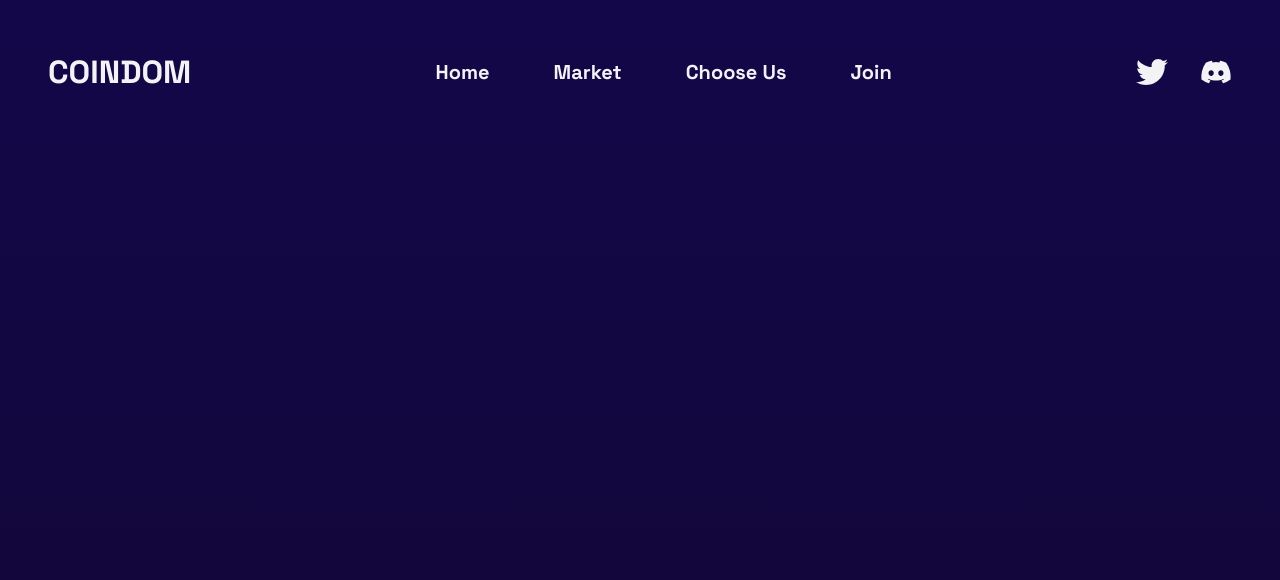
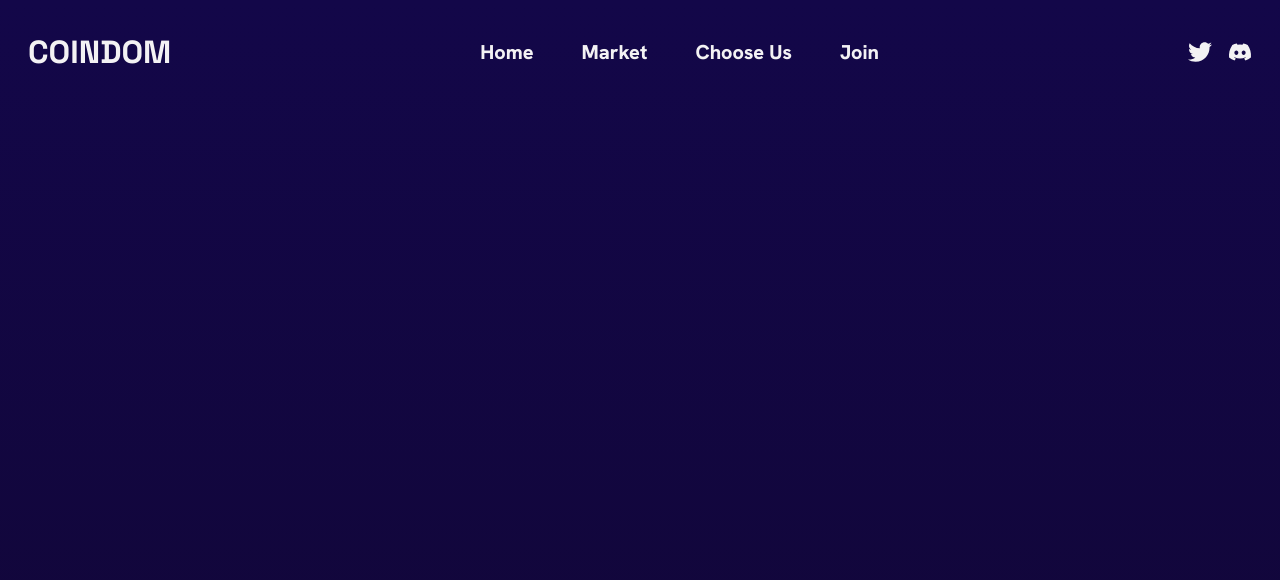
Before and after one commit to vincent0716-hub/crypto_project, a React (Create React App) app: page / in a window 1280 px wide. Shown: the top 580 px of the page. Built offline with nearby package versions, Linux system fonts and the light colour scheme.

Commit message:
edit header paddings and edit font family

```diff
--- a/src/App.js
+++ b/src/App.js
@@ -26,13 +26,13 @@ function App() {
     <div className="App">
       <nav className={navbar ? 'fixed bg-[black] text-[#f3f2f4] w-full' : 'fixed w-full bg-[transparent] text-[#f3f2f4]'}>
         <div className='flex text-[20px] items-center justify-between
-        m-0 max-w-[100%] p-12
+        m-0 max-w-[100%] p-7
         font-Grotesk
         '>
           <a className='text-[2rem]'>
             COINDOM
           </a>
-          <ul className='flex gap-[4rem]  max-[750px]:hidden '>
+          <ul className='flex gap-[3rem]  max-[750px]:hidden font-extrabold  font-GroteskEB'>
             <li >
               <a className='hover:bg-clip-text hover:bg-gradient-to-tr from-[#2600fc] to-[#ff00ea] hover:text-transparent hover:transition-all'>Home</a>
             </li>
@@ -47,7 +47,7 @@ function App() {
             </li>
           </ul>
           {/* cursor-pointer:改變鼠標當鼠標指向特定物件時 */}
-          <span className='flex gap-[2rem] text-[2rem] '>
+          <span className='flex gap-[1rem] text-[24px] '>
             <FaTwitter className='cursor-pointer max-[750px]:hidden'
              onMouseEnter={() => setIsHovered2(true)}
              onMouseLeave={() => setIsHovered2(false)}
--- a/src/index.css
+++ b/src/index.css
@@ -1,4 +1,5 @@
-@import url('https://fonts.googleapis.com/css2?family=Newsreader:opsz,wght@6..72,300&family=Space+Grotesk:wght@700&display=swap');
+@import url('https://fonts.googleapis.com/css2?family=Hanken+Grotesk:wght@800&display=swap');
+@import url('https://fonts.googleapis.com/css2?family=Newsreader:opsz,wght@6..72,400&family=Space+Grotesk:wght@700&display=swap');
 @tailwind base;
 @tailwind components;
 @tailwind utilities;
--- a/tailwind.config.js
+++ b/tailwind.config.js
@@ -7,6 +7,7 @@ module.exports = {
     extend: {},
     fontFamily:{
      Grotesk: ['Space Grotesk', 'sans-serif'],
+     GroteskEB: ['Hanken Grotesk', 'sans-serif'],
     },
   },
   plugins: [],
```
